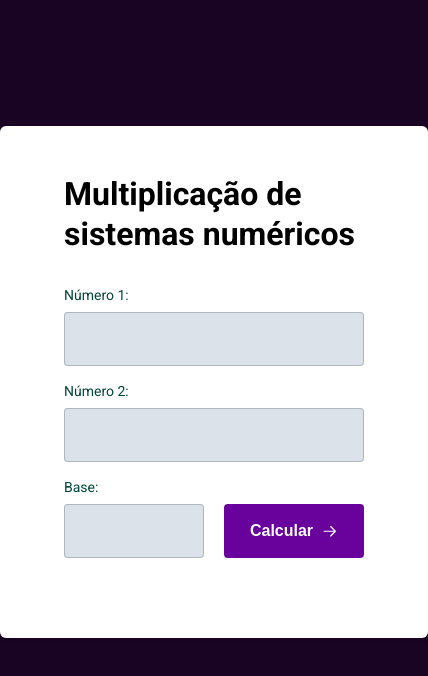
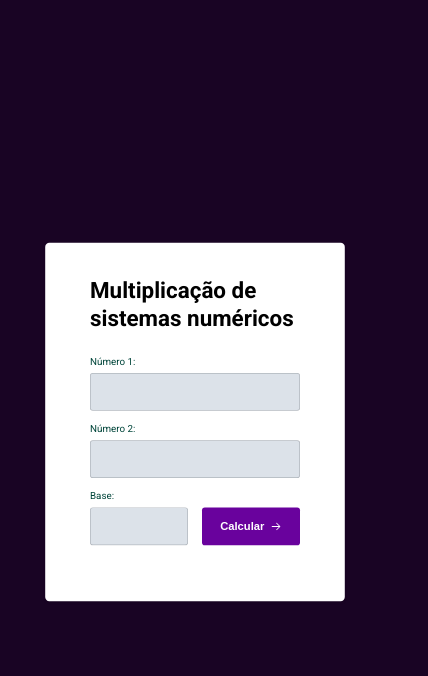
Before and after one commit to Bruno3dua/multiplicacao-sistemas-numericos, a plain HTML site: page index.html in a window 390 px wide. Shown: the whole page, 428 px wide, since content can reach past the window. Drawn offline with Linux system fonts and the light colour scheme.

Commit message:
Add files via upload

```diff
--- a/style.css
+++ b/style.css
@@ -11,8 +11,9 @@
 body {
     background-color: #190424;
     font-size: 1.6rem;
-    display: grid;
-    place-items: center;
+    display: flex;
+    align-items: center;
+    justify-content: center;
     height: 100vh;
     font-family: "Roboto", sans-serif;
 }
@@ -34,7 +35,6 @@ main {
     background-color: white;
     box-shadow: 0 .2rem .4rem rgba(0, 0, 0, 0.1);
     border-radius: .6rem;
-    margin-top: -8rem;
 }
 
 form {
@@ -224,3 +224,16 @@ button:focus{
         top: 0
     }
 }
+
+/* media querys */
+
+@media (max-width: 590px) {
+
+    body {
+        width: 100vw;
+        height: 100vh;
+    }
+    main {
+        transform: scale(.7);
+    }
+}
```
Also changed, not shown: js/script.js (line endings or trailing spaces).
